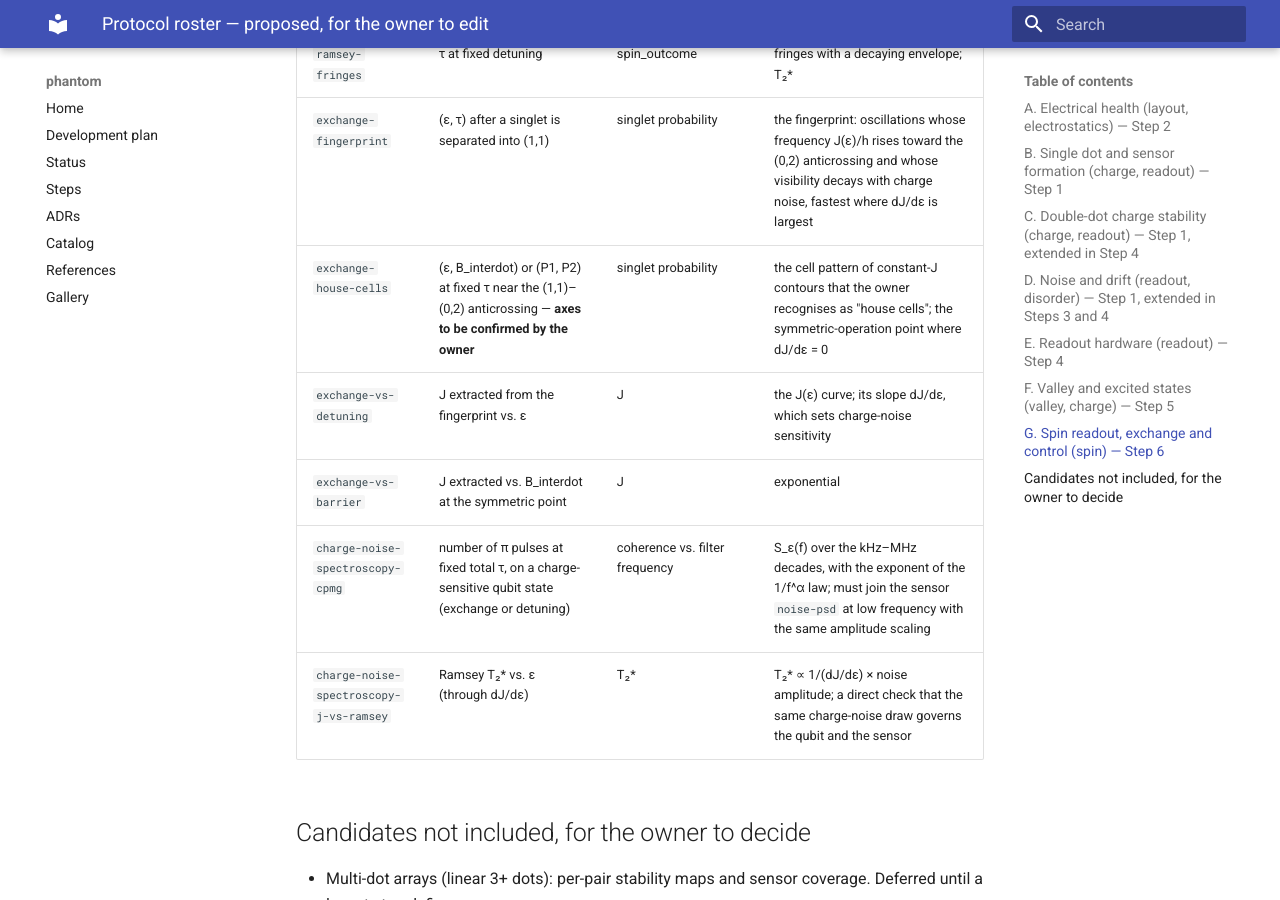
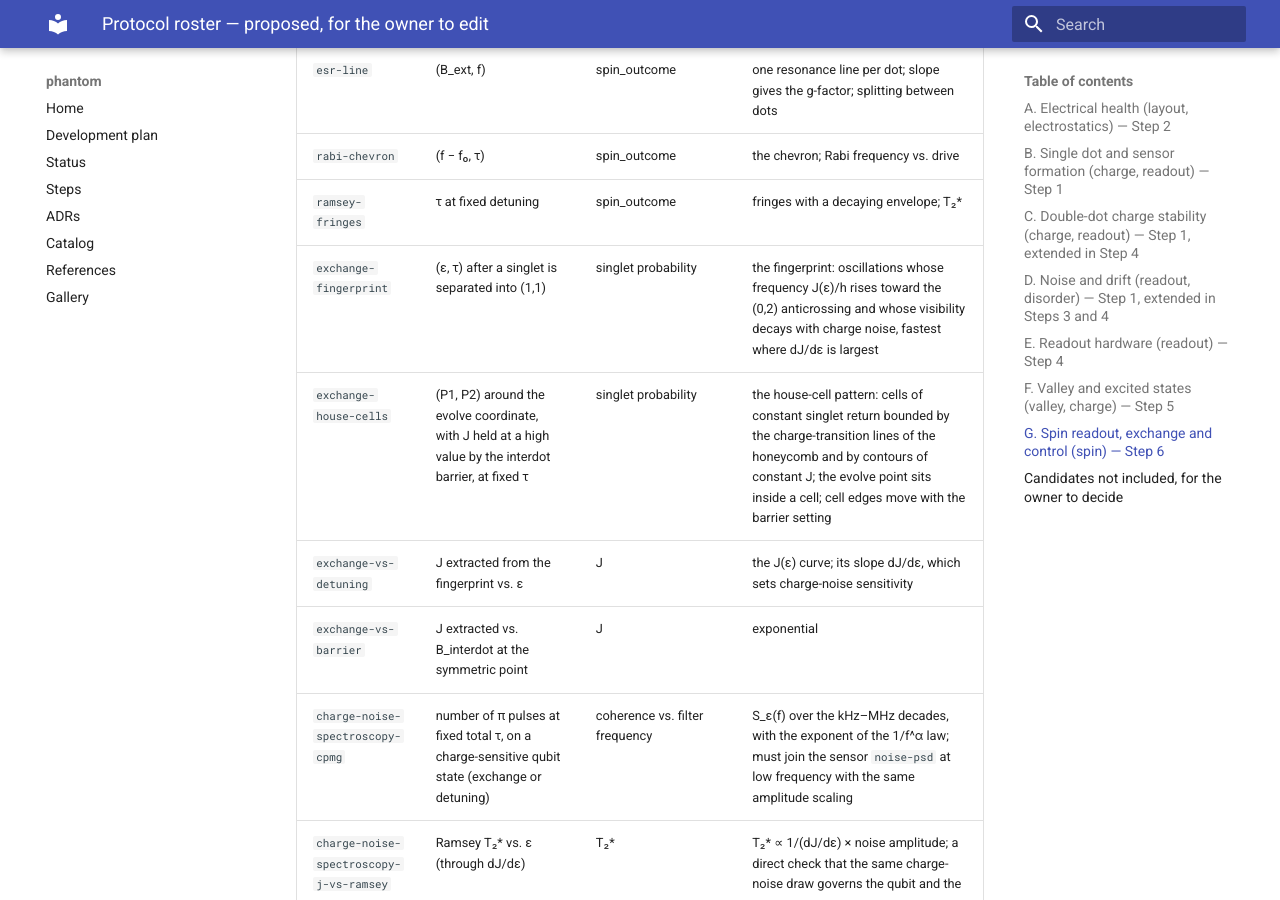
Before and after one commit to CowboyQuantum/phantom, an MkDocs documentation site: the page built from docs/gallery/PROTOCOLS.md, in a window 1280 px wide and 900 px high, scrolled down 4852 px. Built offline with MkDocs 1.6.1 and Material for MkDocs 9.7.7, drawn with Linux system fonts in a browser that asks for light colours; some of the changed text lies outside the part shown.

Commit message:
docs(gallery): house-cell axes per owner; sensor-referred charge-noise protocol
Co-Authored-By: Claude Fable 5.1 <noreply@anthropic.com>

```diff
--- a/docs/gallery/PROTOCOLS.md
+++ b/docs/gallery/PROTOCOLS.md
@@ -55,6 +55,7 @@ because it has its own physics (finite modulation amplitude, noise at the modula
 |---|---|---|---|
 | `noise-time-trace` | t at a fixed sensor flank, seconds to minutes | sensor_conductance | white noise, telegraph switching, slow drift, each visible |
 | `noise-psd` | derived from the trace | PSD | 1/f slope and amplitude at 1 Hz; white floor; Lorentzian bumps from fluctuators |
+| `charge-noise-sensor-referred` | PSD at the sensor flank, divided by the flank slope and by the sensor's lever arm to a dot gate | equivalent gate-voltage noise (V/√Hz) and energy noise (eV/√Hz) vs. f | the charge-noise amplitude at 1 Hz and the 1/f exponent, in gate-referred units that can be compared with published values and with the qubit-side `charge-noise-spectroscopy-cpmg`; the same disorder draw must give both |
 | `drift-repeated-cuts` | one P cut repeated over hours | transition position vs. t | slow drift and occasional jumps |
 | `stability-repeat-diff` | stability map twice, hours apart | difference | rigid shifts vs. local changes; which lines moved |
 | `switcher-histogram` | long trace | dwell-time histograms | two-level statistics; switching rates |
@@ -86,7 +87,7 @@ because it has its own physics (finite modulation amplitude, noise at the modula
 | `rabi-chevron` | (f − f₀, τ) | spin_outcome | the chevron; Rabi frequency vs. drive |
 | `ramsey-fringes` | τ at fixed detuning | spin_outcome | fringes with a decaying envelope; T₂* |
 | `exchange-fingerprint` | (ε, τ) after a singlet is separated into (1,1) | singlet probability | the fingerprint: oscillations whose frequency J(ε)/h rises toward the (0,2) anticrossing and whose visibility decays with charge noise, fastest where dJ/dε is largest |
-| `exchange-house-cells` | (ε, B_interdot) or (P1, P2) at fixed τ near the (1,1)–(0,2) anticrossing — **axes to be confirmed by the owner** | singlet probability | the cell pattern of constant-J contours that the owner recognises as "house cells"; the symmetric-operation point where dJ/dε = 0 |
+| `exchange-house-cells` | (P1, P2) around the evolve coordinate, with J held at a high value by the interdot barrier, at fixed τ | singlet probability | the house-cell pattern: cells of constant singlet return bounded by the charge-transition lines of the honeycomb and by contours of constant J; the evolve point sits inside a cell; cell edges move with the barrier setting |
 | `exchange-vs-detuning` | J extracted from the fingerprint vs. ε | J | the J(ε) curve; its slope dJ/dε, which sets charge-noise sensitivity |
 | `exchange-vs-barrier` | J extracted vs. B_interdot at the symmetric point | J | exponential |
 | `charge-noise-spectroscopy-cpmg` | number of π pulses at fixed total τ, on a charge-sensitive qubit state (exchange or detuning) | coherence vs. filter frequency | S_ε(f) over the kHz–MHz decades, with the exponent of the 1/f^α law; must join the sensor `noise-psd` at low frequency with the same amplitude scaling |
```
